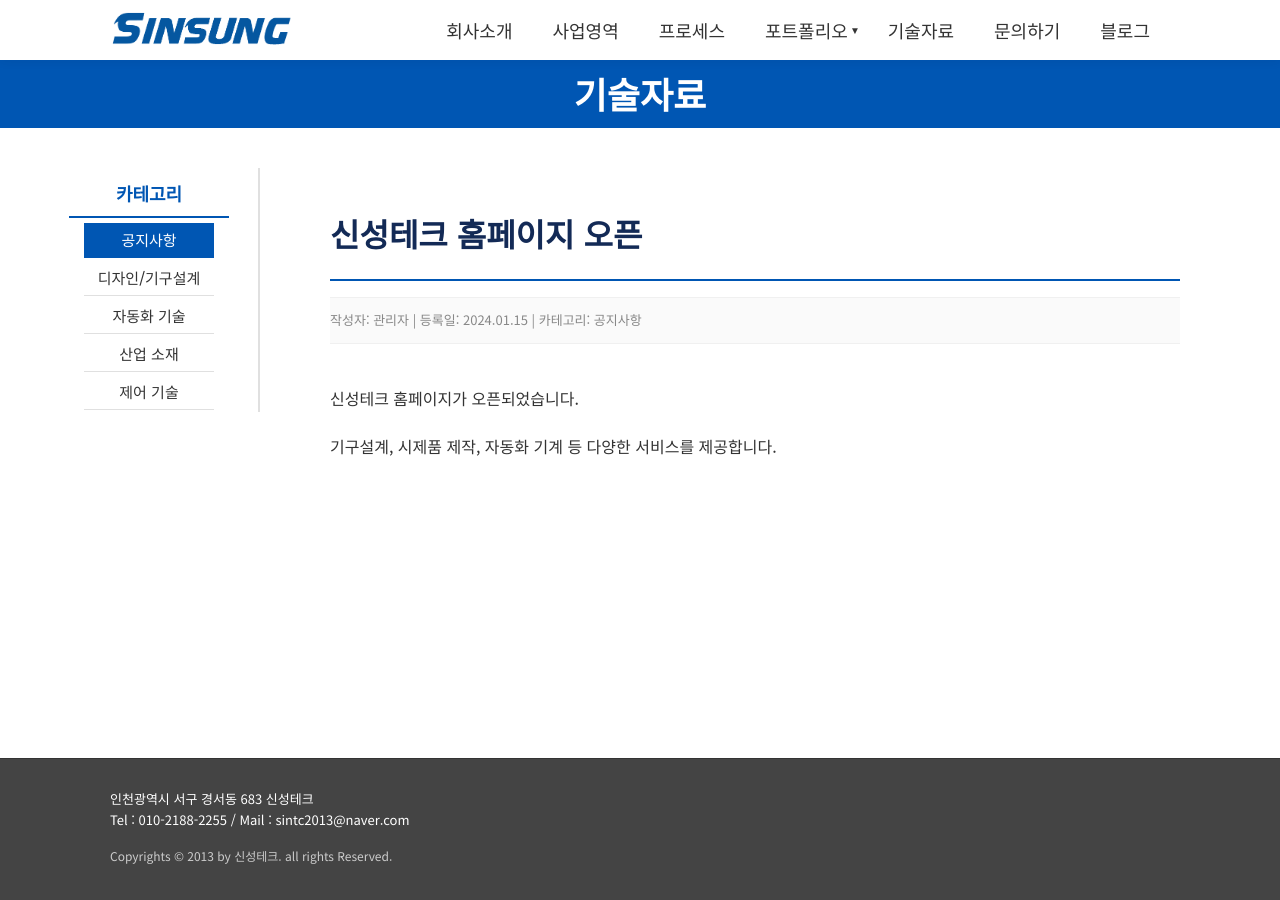
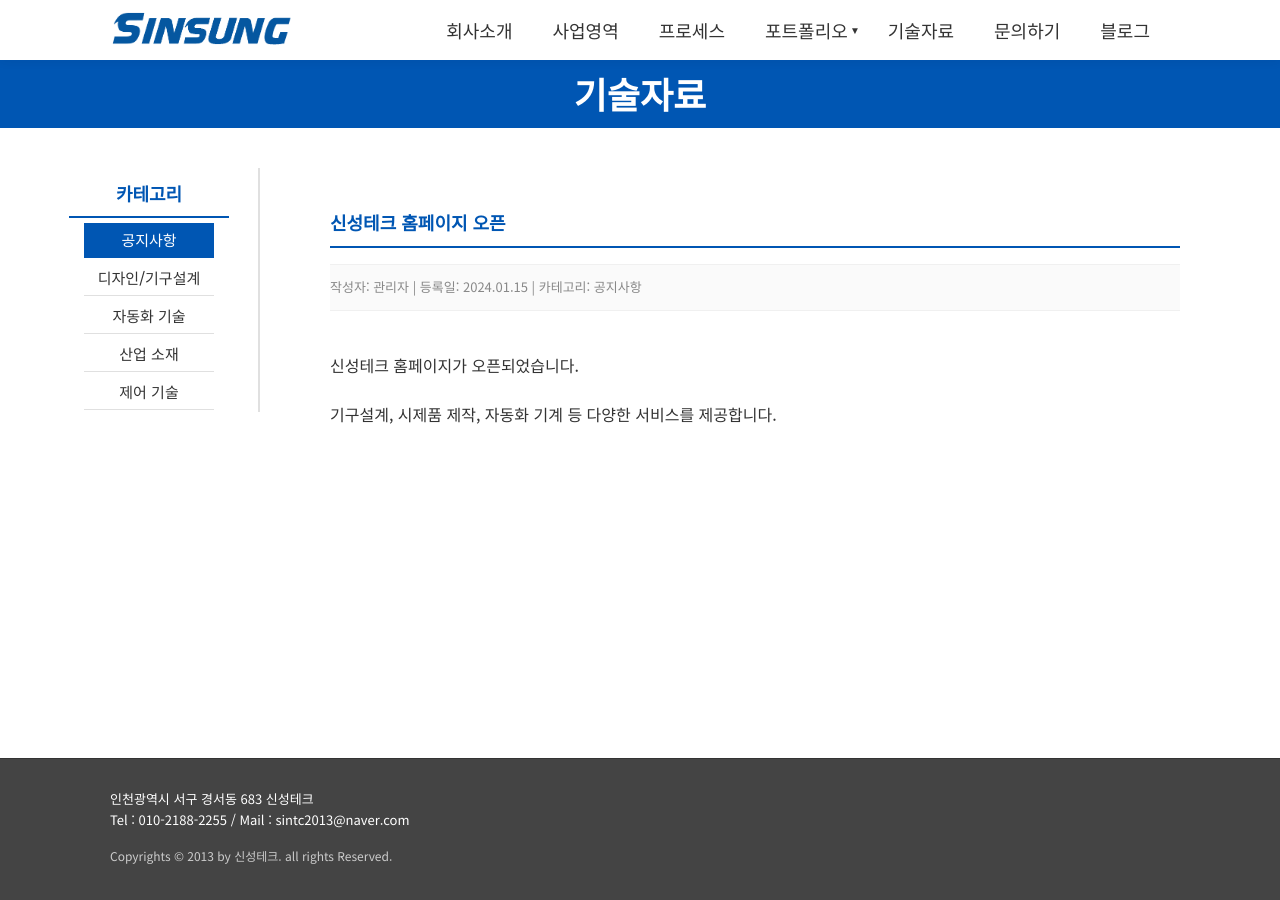
Before and after one commit to desert32-hash/Sintc2013, a Jekyll site: the page built from _posts/2024-01-15-welcome.md, in a window 1280 px wide. Built offline with Jekyll 4.4.1, drawn with Linux system fonts in a browser that asks for light colours.

Commit message:
Add files via upload

```diff
--- a/_layouts/default.html
+++ b/_layouts/default.html
@@ -133,11 +133,11 @@
         }
 
         .post-title {
-            font-size: 32px;
+            font-size: 18px;
             font-weight: 700;
-            color: #132a56;
+            color: #0056b3;
             margin-bottom: 16px;
-            padding-bottom: 20px;
+            padding-bottom: 10px;
             border-bottom: 2px solid #0056b3;
         }
 
```
